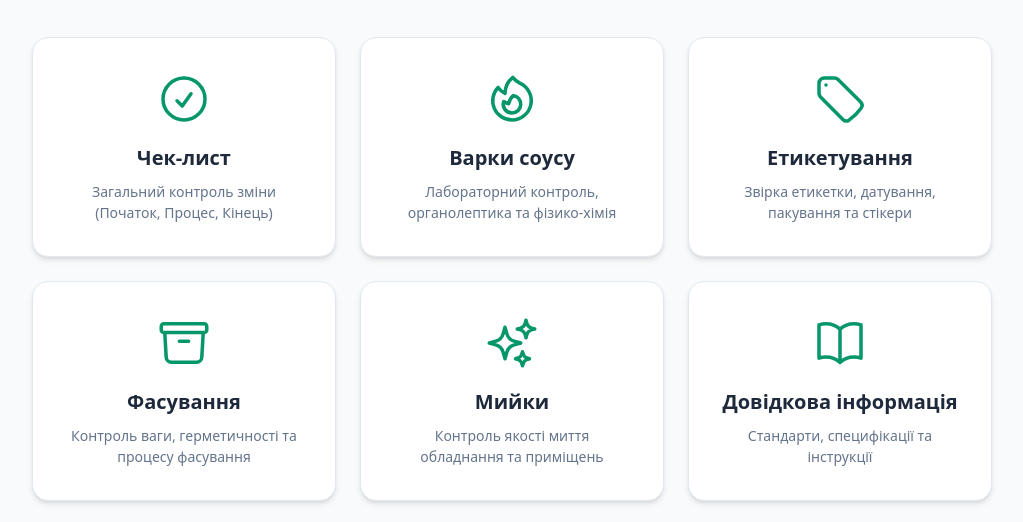
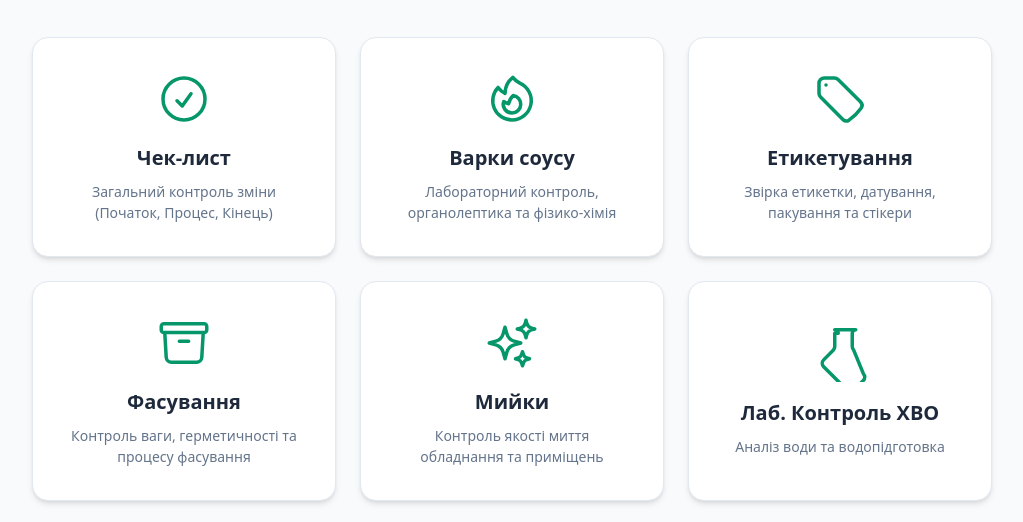
Before and after one commit to YuriyBuz/quality-controller-notebook., a plain HTML site: page index.html in a window 1280 px wide. Shown: the part 243-765 px from the top of the page, without its empty margins (128-1151 px from the left). Drawn offline with nearby package versions, Linux system fonts and the light colour scheme.

Commit message:
Update index.html

```diff
--- a/index.html
+++ b/index.html
@@ -84,6 +84,15 @@
                     <p>Контроль якості миття обладнання та приміщень</p>
                 </a>
 
+                <!-- Лаб. Контроль ХВО -->
+                <a href="hvo_control.html" class="link-card group">
+                    <svg xmlns="http://www.w3.org/2000/svg" fill="none" viewBox="0 0 24 24" stroke-width="1.5" stroke="currentColor" class="group-hover:text-teal-500 transition-colors">
+                        <path stroke-linecap="round" stroke-linejoin="round" d="M9.75 3.104v5.714a2.25 2.25 0 01-.659 1.591L5 14.519C4.195 15.325 4.195 16.64 5 17.445l10 10c.806.805 2.12.805 2.925 0l4.08-4.081c.806-.805.806-2.12 0-2.925L17.909 10.41a2.25 2.25 0 01-.659-1.591V3.104c0-.83.672-1.5 1.5-1.5h-9c.828 0 1.5.67 1.5 1.5z" />
+                    </svg>
+                    <h2>Лаб. Контроль ХВО</h2>
+                    <p>Аналіз води та водопідготовка</p>
+                </a>
+
                 <!-- Довідкова інформація -->
                 <a href="https://sites.google.com/view/forstaf" target="_blank" class="link-card group">
                     <svg xmlns="http://www.w3.org/2000/svg" fill="none" viewBox="0 0 24 24" stroke-width="1.5" stroke="currentColor" class="group-hover:text-indigo-500 transition-colors">
```
